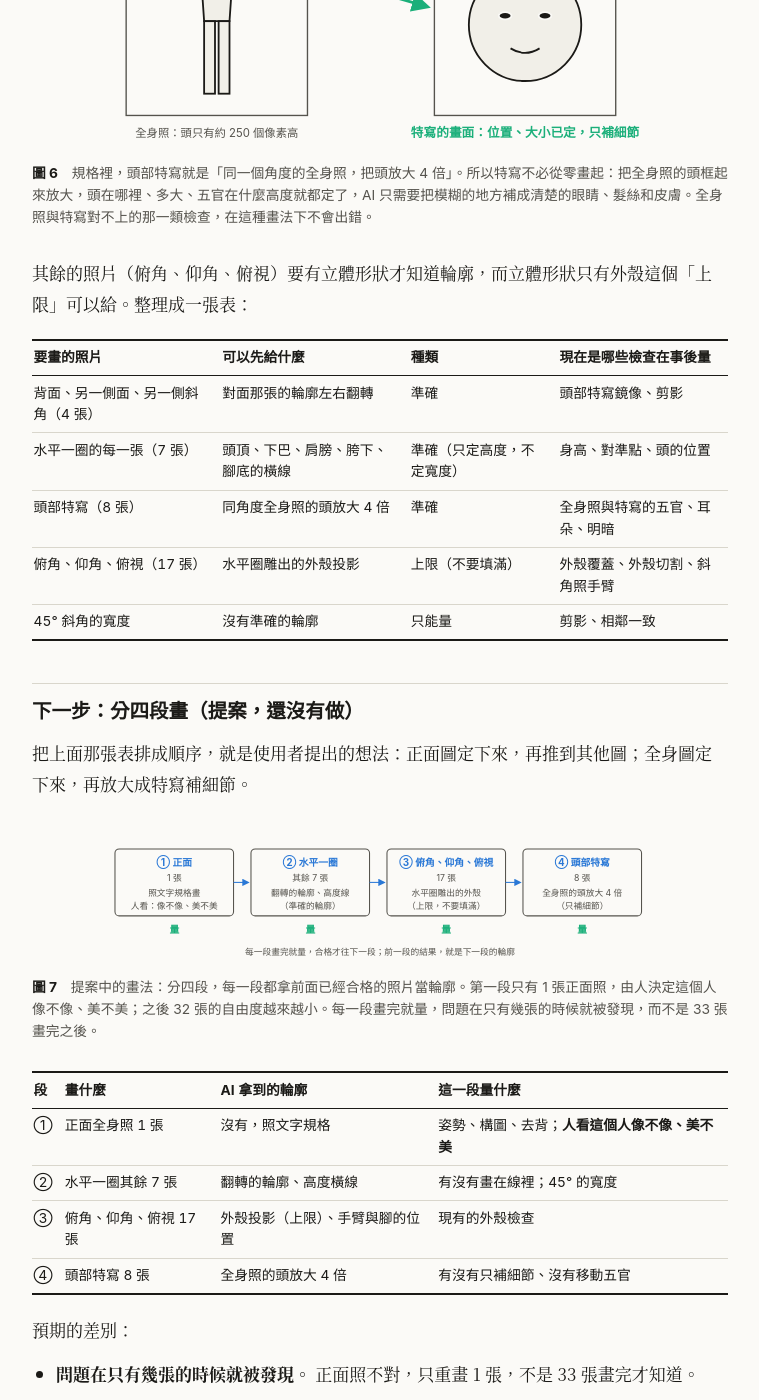
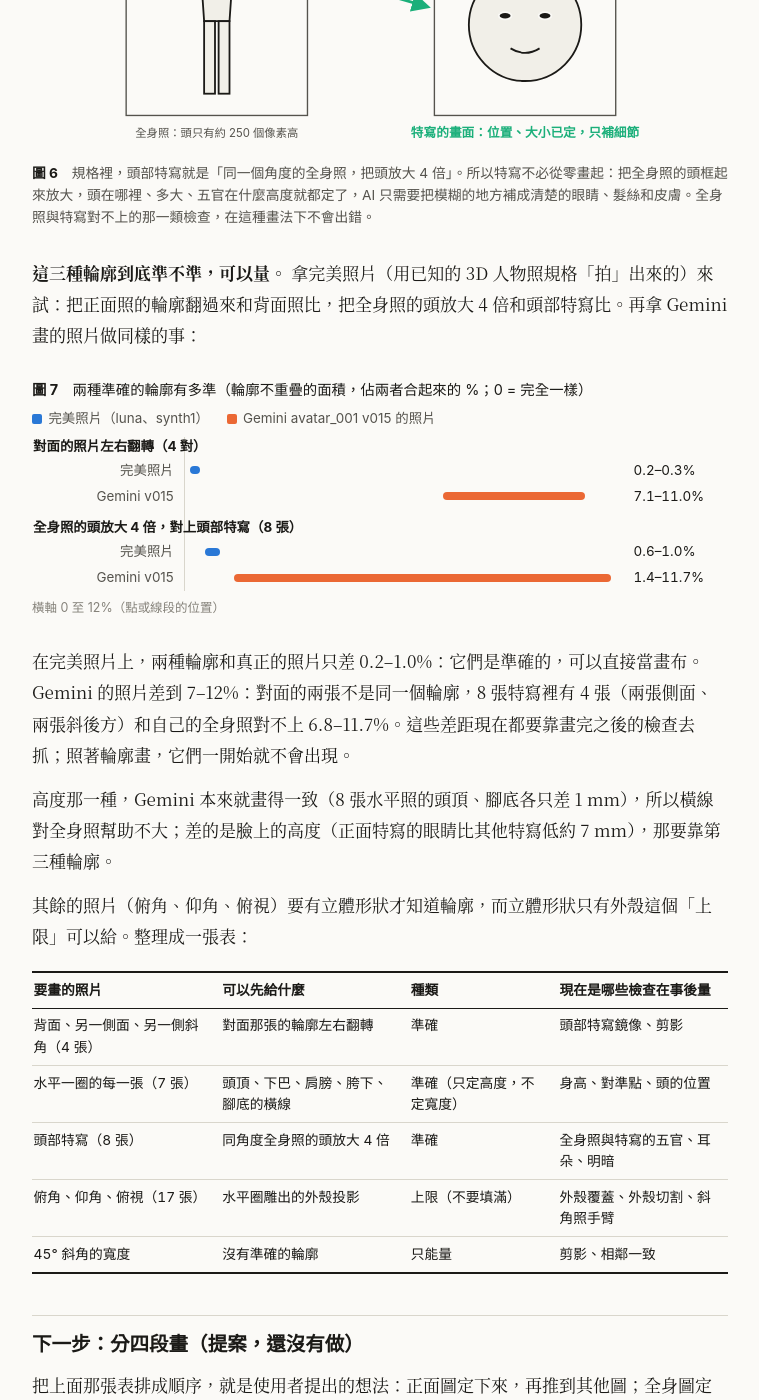
Before and after one commit to WangChengYeh/Avatar, a Jekyll site: the page built from docs/papers/11-guides-first.md, in a window 1280 px wide and 1400 px high, scrolled down 5590 px. Shown: the whole window, without its empty margins (260-1019 px from the left). Built offline with Jekyll 4.4.1, drawn with Linux system fonts in a browser that asks for light colours; some of the changed text lies outside the part shown.

Commit message:
[Claude] Paper 11: how exact the guides are, measured (perfect photos 0.2-1.0 %, Gemini v015 7-12 %)
Agent: Claude
Co-Authored-By: Claude Fable 5.2 <noreply@anthropic.com>

````diff
--- a/docs/_includes/figs/11-stages.html
+++ b/docs/_includes/figs/11-stages.html
@@ -13,5 +13,5 @@
 <text x="95" y="150" text-anchor="middle" class="dg-c-fix">量</text><text x="290" y="150" text-anchor="middle" class="dg-c-fix">量</text><text x="485" y="150" text-anchor="middle" class="dg-c-fix">量</text><text x="680" y="150" text-anchor="middle" class="dg-c-fix">量</text>
 <text x="390" y="182" text-anchor="middle" class="dg-s">每一段畫完就量，合格才往下一段；前一段的結果，就是下一段的輪廓</text>
 </svg>
-<figcaption><strong>圖 7</strong>　提案中的畫法：分四段，每一段都拿前面已經合格的照片當輪廓。第一段只有 1 張正面照，由人決定這個人像不像、美不美；之後 32 張的自由度越來越小。每一段畫完就量，問題在只有幾張的時候就被發現，而不是 33 張畫完之後。</figcaption>
+<figcaption><strong>圖 8</strong>　提案中的畫法：分四段，每一段都拿前面已經合格的照片當輪廓。第一段只有 1 張正面照，由人決定這個人像不像、美不美；之後 32 張的自由度越來越小。每一段畫完就量，問題在只有幾張的時候就被發現，而不是 33 張畫完之後。</figcaption>
 </figure>
--- a/docs/papers/11-guides-first.md
+++ b/docs/papers/11-guides-first.md
@@ -32,6 +32,19 @@ charts:
       - {label: "斜角照的手臂（R33–R41）", value: 8, text: "8 輪", kind: ai}
       - {label: "外殼覆蓋：其實是腳（R63–R72）", value: 10, text: "10 輪", kind: ai}
       - {label: "四關都過、成品不像（v015–v018）", value: 4, text: "4 版", kind: ref}
+  exact:
+    n: 7
+    title: 兩種準確的輪廓有多準（輪廓不重疊的面積，佔兩者合起來的 %；0 = 完全一樣）
+    unit: "%"
+    form: dot
+    min: 0
+    max: 12
+    kinds: {ref: "完美照片（luna、synth1）", ai: "Gemini avatar_001 v015 的照片"}
+    rows:
+      - {group: "對面的照片左右翻轉（4 對）", label: 完美照片, value: 0.2, to: 0.3, text: "0.2–0.3", kind: ref}
+      - {label: "Gemini v015", value: 7.1, to: 11.0, text: "7.1–11.0", kind: ai}
+      - {group: "全身照的頭放大 4 倍，對上頭部特寫（8 張）", label: 完美照片, value: 0.6, to: 1.0, text: "0.6–1.0", kind: ref}
+      - {label: "Gemini v015", value: 1.4, to: 11.7, text: "1.4–11.7", kind: ai}
 ---
 
 ## 背景：畫的人手上沒有尺
@@ -135,6 +148,14 @@ AI 照字面做了。第 31 輪的 16 張斜角照裡，有 15 張幾乎就是
 
 {% include figs/11-crop.html %}
 
+**這三種輪廓到底準不準，可以量。** 拿完美照片（用已知的 3D 人物照規格「拍」出來的）來試：把正面照的輪廓翻過來和背面照比，把全身照的頭放大 4 倍和頭部特寫比。再拿 Gemini 畫的照片做同樣的事：
+
+{% include chart.html id="exact" %}
+
+在完美照片上，兩種輪廓和真正的照片只差 0.2–1.0%：它們是準確的，可以直接當畫布。Gemini 的照片差到 7–12%：對面的兩張不是同一個輪廓，8 張特寫裡有 4 張（兩張側面、兩張斜後方）和自己的全身照對不上 6.8–11.7%。這些差距現在都要靠畫完之後的檢查去抓；照著輪廓畫，它們一開始就不會出現。
+
+高度那一種，Gemini 本來就畫得一致（8 張水平照的頭頂、腳底各只差 1 mm），所以橫線對全身照幫助不大；差的是臉上的高度（正面特寫的眼睛比其他特寫低約 7 mm），那要靠第三種輪廓。
+
 其餘的照片（俯角、仰角、俯視）要有立體形狀才知道輪廓，而立體形狀只有外殼這個「上限」可以給。整理成一張表：
 
 | 要畫的照片 | 可以先給什麼 | 種類 | 現在是哪些檢查在事後量 |
@@ -189,7 +210,7 @@ AI 照字面做了。第 31 輪的 16 張斜角照裡，有 15 張幾乎就是
 
 ## 還沒解決的
 
-- **整個提案還沒有實驗。** 上面的「預期」都是推論。要先在一個人物上試：同一個正面照，一組照現在的方式畫，一組分四段畫，比輪數與四道關卡的結果。
+- **畫的實驗還沒有做。** 量過的只有「輪廓本身準不準」（圖 7）。AI 拿到輪廓之後畫得怎麼樣，上面的「預期」都是推論。要先在一個人物上試：同一個正面照，一組照現在的方式畫，一組分四段畫，比輪數與四道關卡的結果。
 - **AI 補細節時會不會移動五官，不知道。** 第 ④ 段靠的是「放大之後只補細節」。第 31 輪說明 ChatGPT 很會照線填；Gemini 沒有試過，放大補細節也沒有試過。
 - **45° 斜角的寬度沒有準確的輪廓。** 只有高度與外殼上限。Gemini 的臉在斜角特寫裡畫得比正面大 5–7%，分段畫法只解決特寫與全身照對不上，不解決全身照自己斜角畫寬了。
 - **翻轉的輪廓假設姿勢完全相同、沒有近大遠小。** AI 若在正面照就畫出透視，翻過去的輪廓也帶著它。
@@ -206,6 +227,8 @@ python body3d/run_all.py ./photos ./output --name body     # 第 1 關沒過時
 ls ./output/ai_fix_request/reference/                       # 輪廓上限、手臂的位置、腳的位置、外殼少掉的部分
 ```
 
+圖 7 的量法：`./output/work/mask_*.png` 是每張照片去背後的輪廓。翻轉：水平照 `01_000deg_front` 與左右翻過來的 `05_180deg_back`（其餘三對同理）算不重疊的比例。放大：全身照以畫面中線、頭頂往下 12.8 cm 為中心取 512 像素見方，放大 4 倍，和同角度的 `head_*deg` 比肩膀以上的部分。
+
 分段畫法還沒有程式。
 
 ## 參考
````
Also changed, not shown: docs/Handoff.md (+1 -1 lines).
